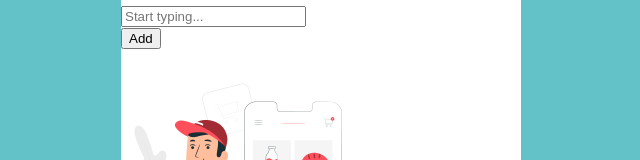
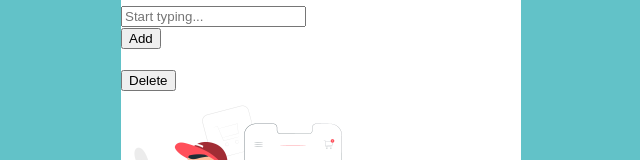
Before and after one commit to EugeniaADR/grocery-react-test, a React (Create React App) app: page / in a window 1280 px wide. Shown: the part 288-448 px from the top of the page, without its empty margins (319-959 px from the left). Built offline with nearby package versions, Linux system fonts and the light colour scheme; the HTML template or start-up script is replaced by a standard one.

Commit message:
delete btn added

```diff
--- a/src/GroceryList.js
+++ b/src/GroceryList.js
@@ -36,6 +36,13 @@
         // const li = event.targer; // adds listener
         // li.classList.toggle('crossed') // toggle adds class if it's not exists and deletes if it does не работает почему то
     }
+
+    deleteItem() {
+        let listArray = this.state.groceryList;
+        listArray = [];
+        this.setState({groceryList: listArray})
+    }
+
         render() {
             return (
                 <div>
@@ -55,6 +62,7 @@
                                 {item}</li>
                         ))}
                     </ul>
+                    <button onClick={() => this.deleteItem()}>Delete</button>
 
                 </div>
 
```
